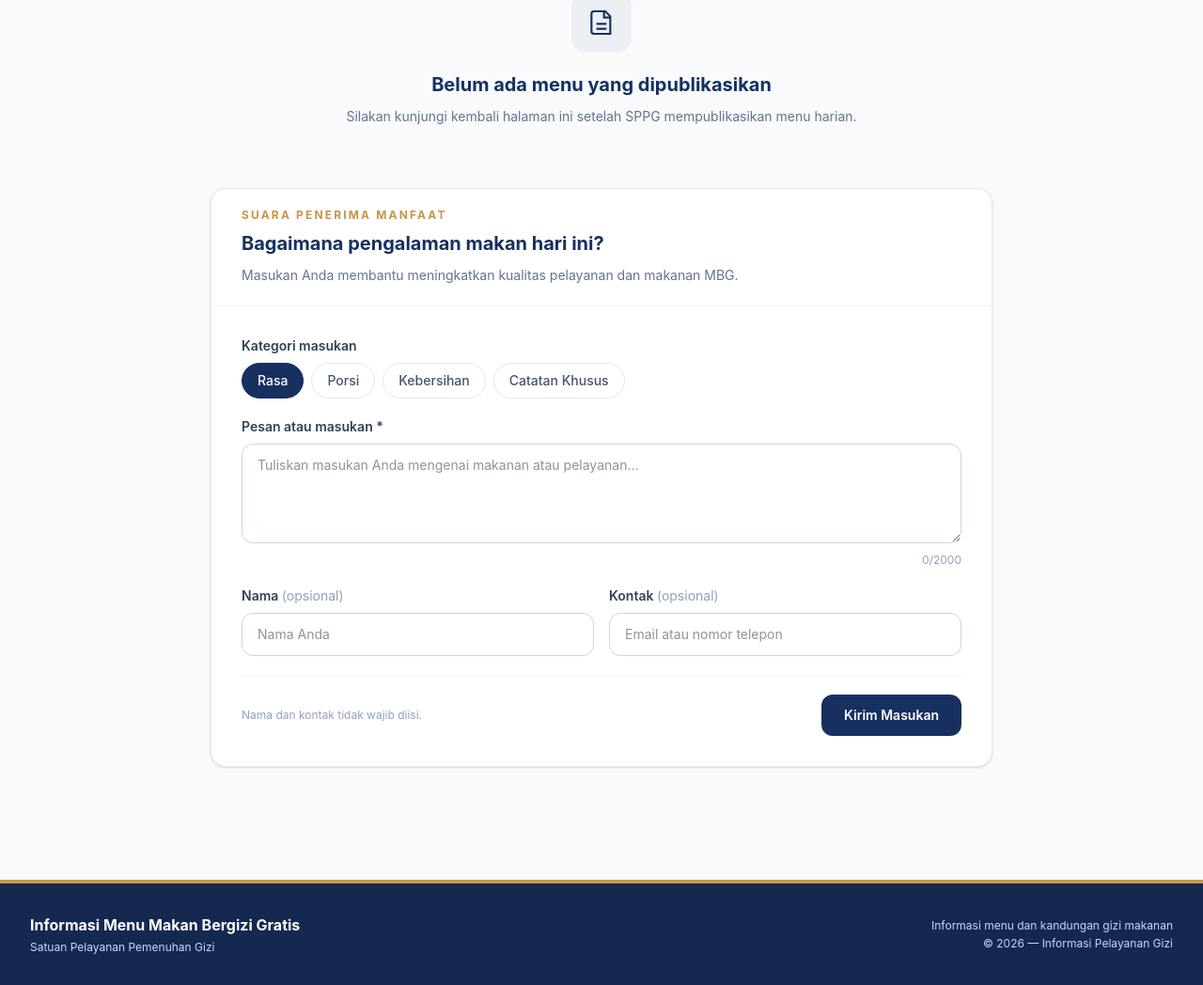
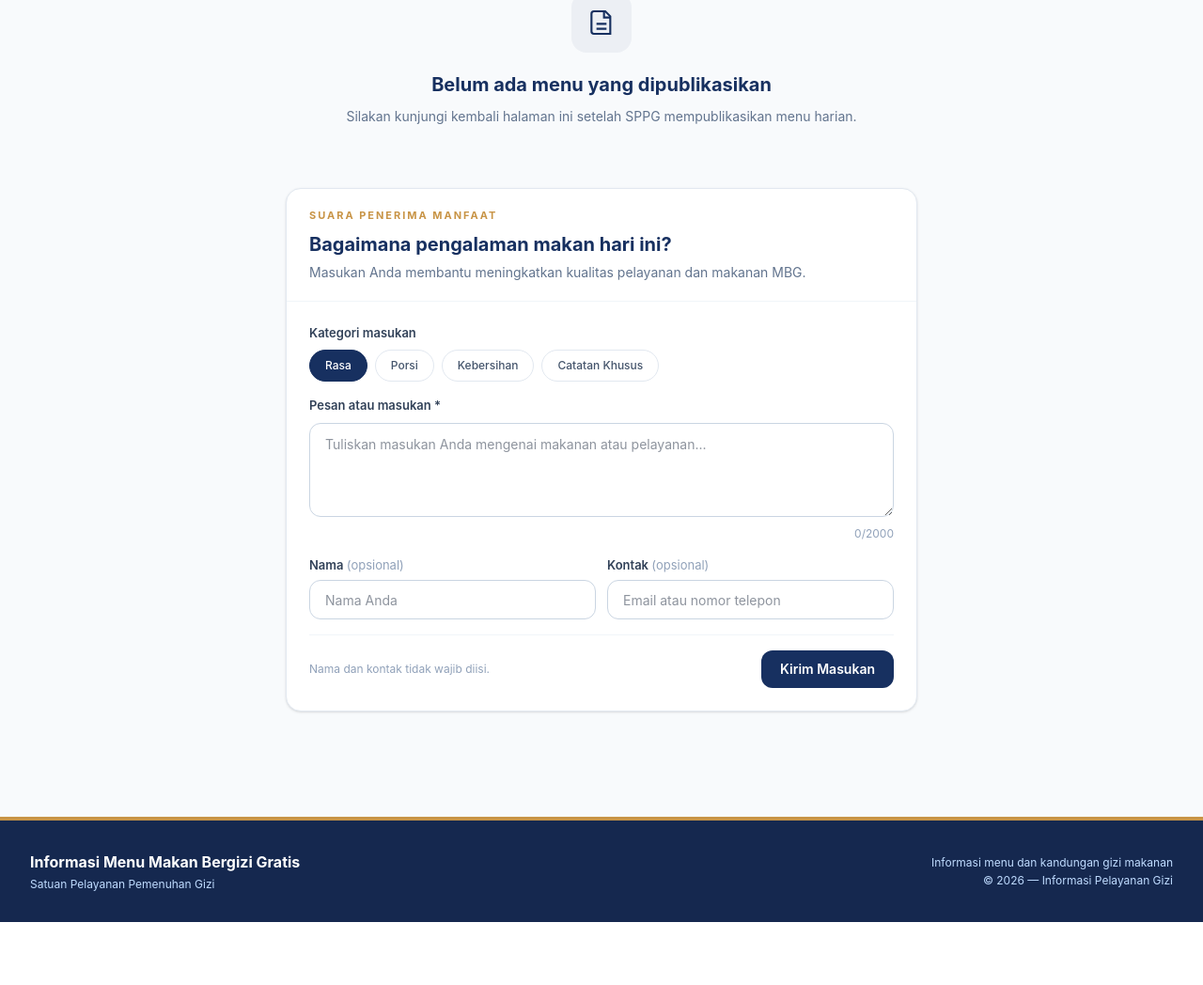
Before and after one commit to Yopa28/mbg, a Laravel app: page / in a window 1280 px wide. Shown: the part 511-1559 px from the top of the page at 94% size. After the commit the page ends 1492 px from the top, so only its background shows below. Run offline with Laravel 12, Linux system fonts and the light colour scheme; data that the repository does not hold is empty; style sheets or scripts are compiled from the project's sources; some libraries are stand-ins or nearby versions.

Commit message:
style: refine public feedback form layout

```diff
--- a/resources/js/Components/Public/FeedbackForm.vue
+++ b/resources/js/Components/Public/FeedbackForm.vue
@@ -34,21 +34,25 @@ const submit = () => {
 </script>
 
 <template>
-    <section class="mx-auto max-w-4xl px-5 pb-14 sm:px-8">
+    <section class="mx-auto max-w-[720px] px-4 pb-12 sm:px-6">
         <div class="overflow-hidden rounded-2xl border border-slate-200 bg-white shadow-sm">
-            <div class="border-b border-slate-100 px-6 py-5 sm:px-8">
-                <p class="text-xs font-bold uppercase tracking-[0.18em] text-[#c89446]">
+            <!-- Header -->
+            <div class="border-b border-slate-100 px-5 py-5 sm:px-6">
+                <p class="text-[11px] font-bold uppercase tracking-[0.18em] text-[#c89446]">
                     Suara Penerima Manfaat
                 </p>
+
                 <h2 class="mt-2 text-xl font-bold text-[#173060]">
                     Bagaimana pengalaman makan hari ini?
                 </h2>
-                <p class="mt-2 text-sm leading-6 text-slate-500">
+
+                <p class="mt-1.5 text-sm leading-5 text-slate-500">
                     Masukan Anda membantu meningkatkan kualitas pelayanan dan makanan MBG.
                 </p>
             </div>
 
-            <form @submit.prevent="submit" class="space-y-5 p-6 sm:p-8">
+            <!-- Form -->
+            <form @submit.prevent="submit" class="space-y-4 p-5 sm:p-6">
                 <div
                     v-if="page.props.flash?.success"
                     class="rounded-lg border border-emerald-200 bg-emerald-50 p-3 text-sm text-emerald-700"
@@ -56,10 +60,12 @@ const submit = () => {
                     {{ page.props.flash.success }}
                 </div>
 
+                <!-- Category -->
                 <div>
-                    <label class="mb-2 block text-sm font-semibold text-slate-700">
+                    <label class="mb-2 block text-[13px] font-semibold text-slate-700">
                         Kategori masukan
                     </label>
+
                     <div class="flex flex-wrap gap-2">
                         <button
                             v-for="category in categories"
@@ -69,80 +75,92 @@ const submit = () => {
                             :class="form.category === category.value
                                 ? 'border-[#173060] bg-[#173060] text-white'
                                 : 'border-slate-200 bg-white text-slate-600 hover:border-[#173060]'"
-                            class="rounded-full border px-4 py-2 text-sm font-medium transition"
+                            class="rounded-full border px-4 py-2 text-xs font-medium transition"
                         >
                             {{ category.label }}
                         </button>
                     </div>
+
                     <p v-if="form.errors.category" class="mt-2 text-xs text-red-600">
                         {{ form.errors.category }}
                     </p>
                 </div>
 
+                <!-- Message -->
                 <div>
-                    <label class="mb-2 block text-sm font-semibold text-slate-700">
+                    <label class="mb-2 block text-[13px] font-semibold text-slate-700">
                         Pesan atau masukan *
                     </label>
+
                     <textarea
                         v-model="form.message"
-                        rows="4"
+                        rows="3"
                         maxlength="2000"
                         required
                         placeholder="Tuliskan masukan Anda mengenai makanan atau pelayanan..."
-                        class="w-full rounded-xl border border-slate-300 px-4 py-3 text-sm outline-none transition focus:border-[#173060] focus:ring-2 focus:ring-[#173060]/10"
+                        class="min-h-[100px] w-full resize-y rounded-xl border border-slate-300 px-4 py-3 text-sm outline-none transition focus:border-[#173060] focus:ring-2 focus:ring-[#173060]/10"
                     ></textarea>
+
                     <div class="mt-1 flex justify-between gap-3">
                         <p v-if="form.errors.message" class="text-xs text-red-600">
                             {{ form.errors.message }}
                         </p>
+
                         <span class="ml-auto text-xs text-slate-400">
                             {{ form.message.length }}/2000
                         </span>
                     </div>
                 </div>
 
-                <div class="grid gap-4 sm:grid-cols-2">
+                <!-- Optional information -->
+                <div class="grid gap-3 sm:grid-cols-2">
                     <div>
-                        <label class="mb-2 block text-sm font-semibold text-slate-700">
+                        <label class="mb-1.5 block text-[13px] font-semibold text-slate-700">
                             Nama <span class="font-normal text-slate-400">(opsional)</span>
                         </label>
+
                         <input
                             v-model="form.name"
                             type="text"
                             maxlength="100"
                             placeholder="Nama Anda"
-                            class="w-full rounded-xl border border-slate-300 px-4 py-3 text-sm outline-none focus:border-[#173060]"
+                            class="h-[42px] w-full rounded-xl border border-slate-300 px-4 text-sm outline-none transition focus:border-[#173060] focus:ring-2 focus:ring-[#173060]/10"
                         />
+
                         <p v-if="form.errors.name" class="mt-1 text-xs text-red-600">
                             {{ form.errors.name }}
                         </p>
                     </div>
 
                     <div>
-                        <label class="mb-2 block text-sm font-semibold text-slate-700">
+                        <label class="mb-1.5 block text-[13px] font-semibold text-slate-700">
                             Kontak <span class="font-normal text-slate-400">(opsional)</span>
                         </label>
+
                         <input
                             v-model="form.contact"
                             type="text"
                             maxlength="100"
                             placeholder="Email atau nomor telepon"
-                            class="w-full rounded-xl border border-slate-300 px-4 py-3 text-sm outline-none focus:border-[#173060]"
+                            class="h-[42px] w-full rounded-xl border border-slate-300 px-4 text-sm outline-none transition focus:border-[#173060] focus:ring-2 focus:ring-[#173060]/10"
                         />
+
                         <p v-if="form.errors.contact" class="mt-1 text-xs text-red-600">
                             {{ form.errors.contact }}
                         </p>
                     </div>
                 </div>
 
-                <div class="flex flex-col gap-3 border-t border-slate-100 pt-5 sm:flex-row sm:items-center sm:justify-between">
+                <!-- Submit -->
+                <div class="flex flex-col gap-3 border-t border-slate-100 pt-4 sm:flex-row sm:items-center sm:justify-between">
                     <p class="text-xs leading-5 text-slate-400">
                         Nama dan kontak tidak wajib diisi.
                     </p>
+
                     <button
                         type="submit"
                         :disabled="form.processing"
-                        class="rounded-xl bg-[#173060] px-6 py-3 text-sm font-semibold text-white transition hover:bg-[#24447f] disabled:cursor-not-allowed disabled:opacity-60"
+                        class="h-10 rounded-xl bg-[#173060] px-5 text-sm font-semibold text-white transition hover:bg-[#24447f] disabled:cursor-not-allowed disabled:opacity-60"
                     >
                         {{ form.processing ? 'Mengirim...' : 'Kirim Masukan' }}
                     </button>
```
